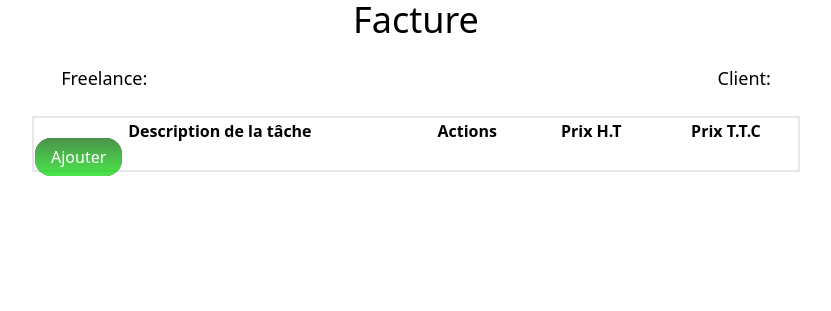
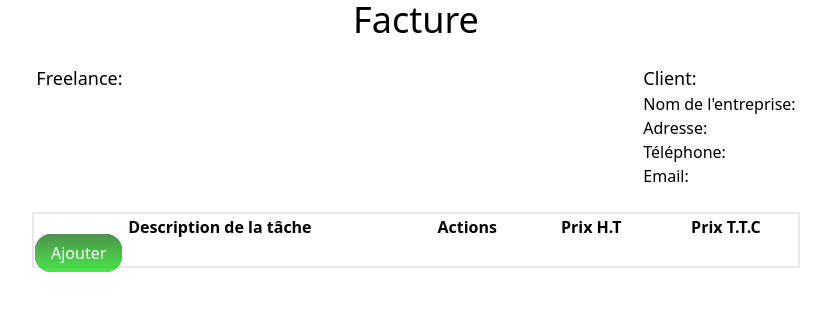
Before and after one commit to ScuBix1/GenerateurFacture, a Symfony app: template templates/home/index.html.twig in a window 1280 px wide. Shown: the top 311 px of the page, without its empty margins (224-1055 px from the left). Run offline with Twig, Linux system fonts and the light colour scheme; the template is opened without the code that fills it, so the values that code supplies are empty; style sheets or scripts are compiled from the project's sources; some libraries are stand-ins or nearby versions.

Commit message:
display infos of client dynamically

```diff
--- a/assets/app.js
+++ b/assets/app.js
@@ -1,10 +1,11 @@
+'use strict';
 import './bootstrap.js';
-/*
- * Welcome to your app's main JavaScript file!
- *
- * This file will be included onto the page via the importmap() Twig function,
- * which should already be in your base.html.twig.
- */
 import './styles/app.css';
-
-console.log('This log comes from assets/app.js - welcome to AssetMapper! 🎉');
+document.addEventListener("DOMContentLoaded", function(){
+    if(location.href == "http://localhost:8000/"){
+        let clients = document.querySelector('.select_client');
+        clients.forEach((client) => {
+            console.log(client)
+        });
+    }
+})
--- a/src/Form/FactureType.php
+++ b/src/Form/FactureType.php
@@ -25,6 +25,9 @@ class FactureType extends AbstractType
             ->add('client', EntityType::class, [
                 'class' => Client::class,
                 'choice_label' => 'nomSociete',
+                'attr' => [
+                    'class' => 'select_client',
+                ],
             ])
             ->add('entreprise', EntityType::class, [
                 'class' => Entreprise::class,
@@ -41,7 +44,7 @@ class FactureType extends AbstractType
         $resolver->setDefaults([
             'data_class' => Facture::class,
             'attr' => [
-                'class' => 'flex justify-around my-6',
+                'class' => 'flex flex-wrap justify-around my-6',
             ],
         ]);
     }
--- a/templates/home/index.html.twig
+++ b/templates/home/index.html.twig
@@ -1,6 +1,7 @@
 {% extends 'base.html.twig' %}
 
-{% block title %}Facture à générer{% endblock %}
+{% block title %}Facture à générer
+{% endblock %}
 
 {% block body %}
 	<main>
@@ -23,20 +24,26 @@
 		</div>
 		<div class="flex justify-around my-6">
 			<div>
-                <h2 class="text-lg">Freelance: </h2>
-                <ul>
-
-                </ul>
+				<h2 class="text-lg">Freelance:
+				</h2>
+				<ul></ul>
 			</div>
 			<div>
-                <h2 class="text-lg">Client: </h2>
+				<h2 class="text-lg">Client:
+				</h2>
 				<ul>
-                    {% for client in clients %}
-                    <li>Nom de l'entreprise: <b>{{client.nomSociete}}</b></li>
-                    <li>Adresse: <b>{{client.adresse}}</b></li>
-                    <li>Téléphone: <b>{{client.telephone}}</b></li>
-                    <li>Email: <b>{{client.email}}</b></li>
-                    {% endfor %}
+					<li>Nom de l'entreprise:
+						<b id="nomSociete_client"></b>
+					</li>
+					<li>Adresse:
+						<b id="adresse_client"></b>
+					</li>
+					<li>Téléphone:
+						<b id="telephone_client"></b>
+					</li>
+					<li>Email:
+						<b id="email_client"></b>
+					</li>
 				</ul>
 			</div>
 		</div>
@@ -56,7 +63,7 @@
 							<td>{{tache.description}}</td>
 							<td class="flex justify-around">
 								<a href="{{ path('task.edit', {id: tache.id}) }}" class="w-[45%] relative text-center text-white px-4 py-2 cursor-pointer opacity-70 hover:opacity-100 transition-opacity p-[2px] bg-black rounded-[16px] bg-gradient-to-t from-[#0000ff] to-[#0000aa] active:scale-95">Éditer</a>
-                            <form class="w-[45%] text-center relative text-center text-white px-4 py-2 cursor-pointer opacity-70 hover:opacity-100 transition-opacity p-[2px] bg-black rounded-[16px] bg-gradient-to-t from-[#ff0000] to-[#aa0000] active:scale-95"action="{{ path('task.delete', {id: tache.id}) }}" method="POST">
+								<form class="w-[45%] text-center relative text-center text-white px-4 py-2 cursor-pointer opacity-70 hover:opacity-100 transition-opacity p-[2px] bg-black rounded-[16px] bg-gradient-to-t from-[#ff0000] to-[#aa0000] active:scale-95" action="{{ path('task.delete', {id: tache.id}) }}" method="POST">
 									<input type="hidden" name="_method" value="DELETE">
 									<button type="submit" class="  ">Supprimer</button>
 								</form>
@@ -66,12 +73,11 @@
 						</tr>
 					{% endfor %}
 					<tr>
-                       <td><a href="{{ path('task.create') }}" class="text-center relative text-white px-4 py-2 cursor-pointer opacity-70 hover:opacity-100 transition-opacity p-[2px] bg-black rounded-[16px] bg-gradient-to-t from-[#00dd00] to-[#006600] active:scale-95">Ajouter</i></a></td>
+						<td>
+							<a href="{{ path('task.create') }}" class="text-center relative text-white px-4 py-2 cursor-pointer opacity-70 hover:opacity-100 transition-opacity p-[2px] bg-black rounded-[16px] bg-gradient-to-t from-[#00dd00] to-[#006600] active:scale-95">Ajouter</i></a>
+						</td>
 					</tr>
 				</tbody>
-
-
-
             </table>
         </div>
     </main>
```
Also changed, not shown: 1 other file. Lines whose indentation alone changed are shown as unchanged.
